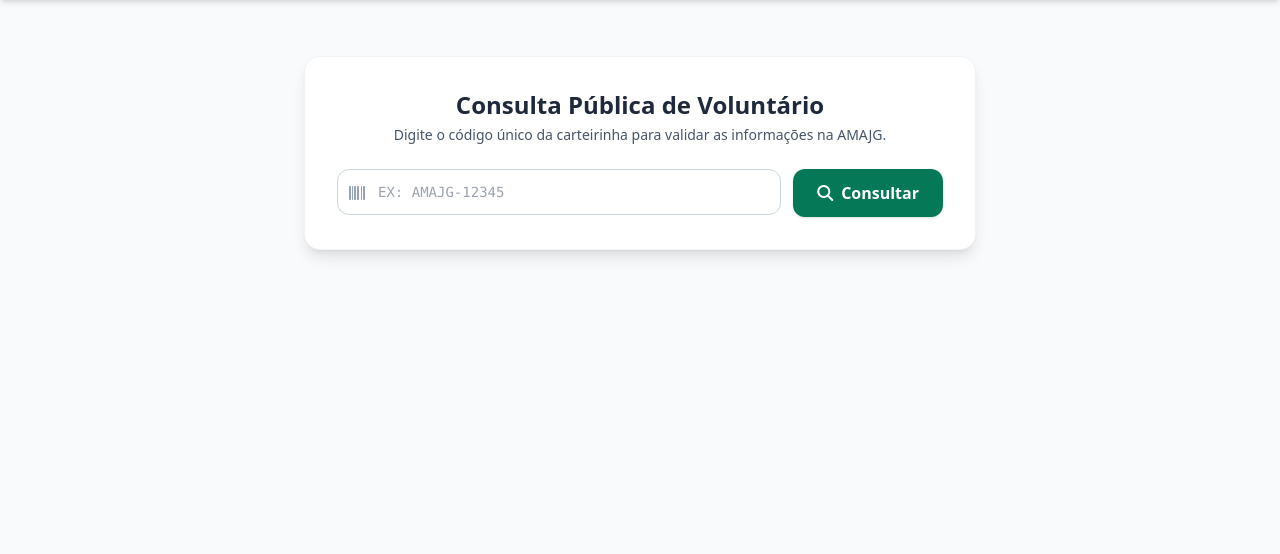
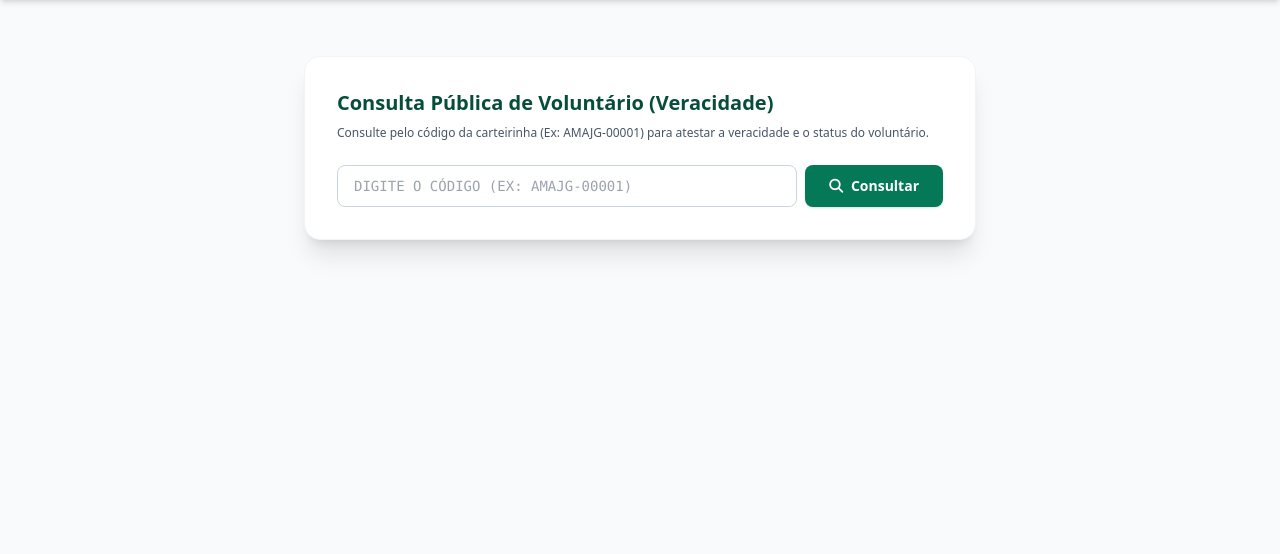
Before and after one commit to amajg/amajg-voluntarios, a Flask app: page /public-query in a window 1280 px wide. Shown: the part 80-634 px from the top of the page. Run offline with Flask 3, Linux system fonts and the light colour scheme; some libraries are stand-ins or nearby versions.

Commit message:
Update public_query.html

```diff
--- a/templates/public_query.html
+++ b/templates/public_query.html
@@ -1,21 +1,83 @@
 {% extends "base.html" %}
-{% block title %}Consulta Pública - AMAJG{% endblock %}
+{% block title %}Consulta Pública de Voluntário - AMAJG{% endblock %}
 {% block content %}
-<div class="max-w-2xl mx-auto py-8">
-    <div class="bg-white rounded-2xl shadow-lg p-6 md:p-8 border border-slate-100 mb-8">
-        <div class="text-center mb-6">
-            <h2 class="text-2xl font-bold text-slate-800">Consulta Pública de Voluntário</h2>
-            <p class="text-sm text-slate-600 mt-1">Digite o código único da carteirinha para validar as informações na AMAJG.</p>
-        </div>
-        <form method="POST" class="flex flex-col sm:flex-row gap-3">
-            <div class="relative flex-grow">
-                <span class="absolute inset-y-0 left-0 flex items-center pl-3 text-slate-400"><i class="fas fa-barcode"></i></span>
-                <input type="text" name="code" value="{{ query_code }}" required placeholder="Ex: AMAJG-12345" class="w-full pl-10 pr-4 py-3 border border-slate-300 rounded-xl focus:outline-none focus:ring-2 focus:ring-emerald-600 font-mono uppercase text-sm">
-            </div>
-            <button type="submit" class="bg-emerald-700 hover:bg-emerald-800 text-white font-bold px-6 py-3 rounded-xl shadow transition flex items-center justify-center">
-                <i class="fas fa-search mr-2"></i> Consultar
+<div class="max-w-2xl mx-auto my-8 space-y-6">
+    <div class="bg-white rounded-2xl shadow-xl overflow-hidden border border-slate-100 p-6 md:p-8">
+        <h2 class="text-xl font-bold text-emerald-900 mb-2">Consulta Pública de Voluntário (Veracidade)</h2>
+        <p class="text-xs text-slate-600 mb-6">Consulte pelo código da carteirinha (Ex: AMAJG-00001) para atestar a veracidade e o status do voluntário.</p>
+
+        <form method="POST" action="{{ url_for('public_query') }}" class="flex gap-2">
+            <input type="text" name="code" value="{{ query_code }}" placeholder="Digite o código (ex: AMAJG-00001)" required class="flex-1 rounded-lg border border-slate-300 px-4 py-2.5 text-sm font-mono uppercase focus:ring-2 focus:ring-emerald-600 focus:outline-none">
+            <button type="submit" class="bg-emerald-700 hover:bg-emerald-600 text-white font-bold px-6 py-2.5 rounded-lg text-sm transition shadow">
+                <i class="fas fa-search mr-1"></i> Consultar
             </button>
         </form>
     </div>
+
+    {% if volunteer %}
+    <div class="bg-white rounded-2xl shadow-xl overflow-hidden border border-slate-100 p-6 md:p-8">
+        <div class="flex flex-col md:flex-row items-center md:items-start gap-6 border-b pb-6 mb-6">
+            <img src="{{ url_for('static', filename='uploads/' + volunteer.photo) if volunteer.photo != 'default_user.png' else url_for('static', filename='img/logo.png') }}" class="w-24 h-32 object-cover rounded-xl border-2 border-emerald-700 shadow-md">
+            <div class="flex-1 w-full text-center md:text-left">
+                <div class="flex flex-wrap items-center justify-center md:justify-start gap-2 mb-2">
+                    <span class="bg-emerald-100 text-emerald-900 font-mono font-bold text-xs px-2.5 py-1 rounded">
+                        CÓD: {{ volunteer.codigo }}
+                    </span>
+                    {% if volunteer.status == 'Ativo' %}
+                        <span class="bg-green-100 text-green-800 font-bold px-3 py-1 rounded text-xs">
+                            <i class="fas fa-check-circle mr-1"></i> STATUS: ATIVO
+                        </span>
+                    {% else %}
+                        <span class="bg-red-100 text-red-800 font-bold px-3 py-1 rounded text-xs">
+                            <i class="fas fa-times-circle mr-1"></i> STATUS: INATIVO
+                        </span>
+                    {% endif %}
+                </div>
+                <h3 class="text-xl font-extrabold text-slate-900 uppercase">{{ volunteer.nome }}</h3>
+                <p class="text-xs text-slate-600 mt-1 font-semibold">{{ volunteer.instituicao }} — {{ volunteer.curso }} ({{ volunteer.periodo }})</p>
+                <p class="text-[11px] text-slate-400 mt-1">Validade: <strong>{{ volunteer.validade }}</strong></p>
+            </div>
+        </div>
+
+        <div class="grid grid-cols-1 md:grid-cols-2 gap-4 text-xs">
+            <div class="bg-slate-50 p-3 rounded-lg border border-slate-200">
+                <span class="block text-slate-400 font-semibold mb-1">CPF</span>
+                <span class="font-bold text-slate-800">{{ volunteer.cpf or '-' }}</span>
+            </div>
+            <div class="bg-slate-50 p-3 rounded-lg border border-slate-200">
+                <span class="block text-slate-400 font-semibold mb-1">Data de Nascimento</span>
+                <span class="font-bold text-slate-800">{{ volunteer.nascimento or '-' }}</span>
+            </div>
+            <div class="bg-slate-50 p-3 rounded-lg border border-slate-200">
+                <span class="block text-slate-400 font-semibold mb-1">Número de Matrícula</span>
+                <span class="font-bold text-slate-800">{{ volunteer.matricula or '-' }}</span>
+            </div>
+            <div class="bg-slate-50 p-3 rounded-lg border border-slate-200">
+                <span class="block text-slate-400 font-semibold mb-1">Doador (Sangue / Órgãos)</span>
+                <span class="font-bold text-slate-800">Sangue: {{ volunteer.doador_sangue }} | Órgãos: {{ volunteer.doador_orgaos }}</span>
+            </div>
+            <div class="md:col-span-2 bg-slate-50 p-3 rounded-lg border border-slate-200">
+                <span class="block text-slate-400 font-semibold mb-1">Endereço de Residência</span>
+                <span class="font-bold text-slate-800">
+                    {{ volunteer.rua }}, nº {{ volunteer.numero }} {% if volunteer.complemento %}- {{ volunteer.complemento }}{% endif %}
+                    {% if volunteer.referencia %} (Ref: {{ volunteer.referencia }}){% endif %}
+                    — Bairro: {{ volunteer.bairro }} / {{ volunteer.municipio }} (CEP: {{ volunteer.cep }})
+                </span>
+            </div>
+        </div>
+
+        <div class="mt-6 pt-4 border-t border-slate-200 flex justify-between items-center text-[11px] text-slate-500">
+            <span>Certificado oficial de voluntariado (Lei nº 9.608/1998)</span>
+            <a href="{{ url_for('view_card', codigo=volunteer.codigo) }}" target="_blank" class="bg-emerald-700 text-white font-bold px-3 py-1.5 rounded text-xs hover:bg-emerald-600">
+                <i class="fas fa-id-card mr-1"></i> Ver Carteirinha
+            </a>
+        </div>
+    </div>
+    {% elif query_code %}
+    <div class="bg-amber-50 border border-amber-200 rounded-2xl p-6 text-center text-amber-900">
+        <i class="fas fa-exclamation-triangle text-2xl mb-2"></i>
+        <p class="font-bold">Nenhum voluntário encontrado para o código "{{ query_code }}".</p>
+    </div>
+    {% endif %}
 </div>
 {% endblock %}
```
